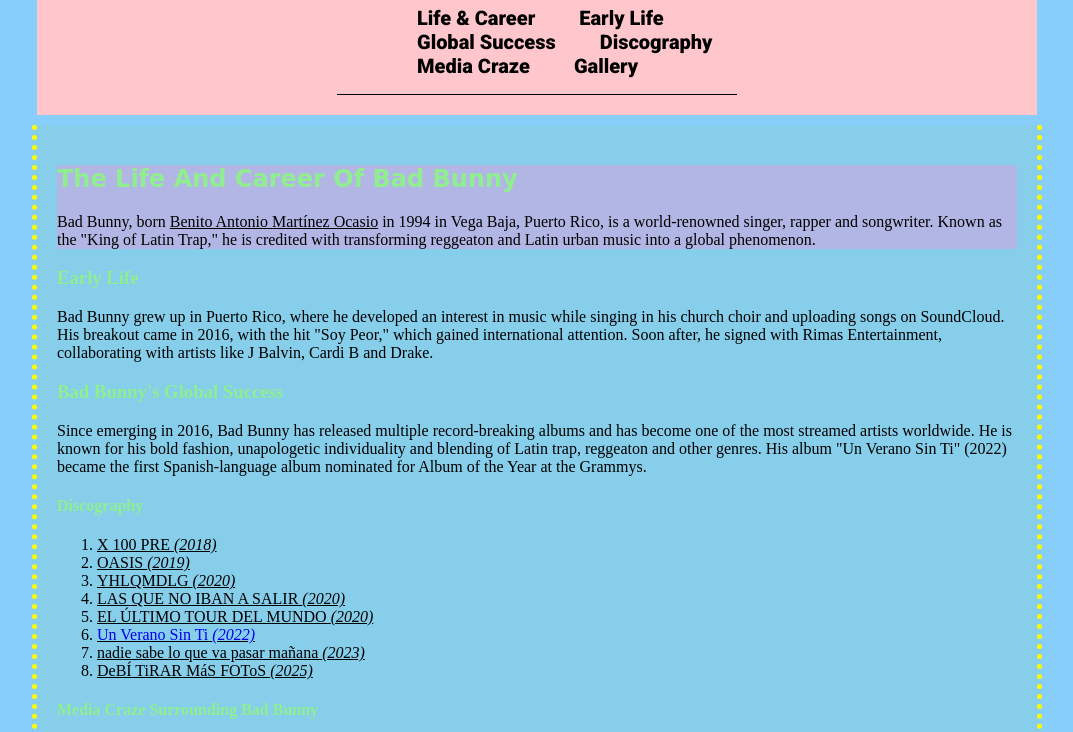
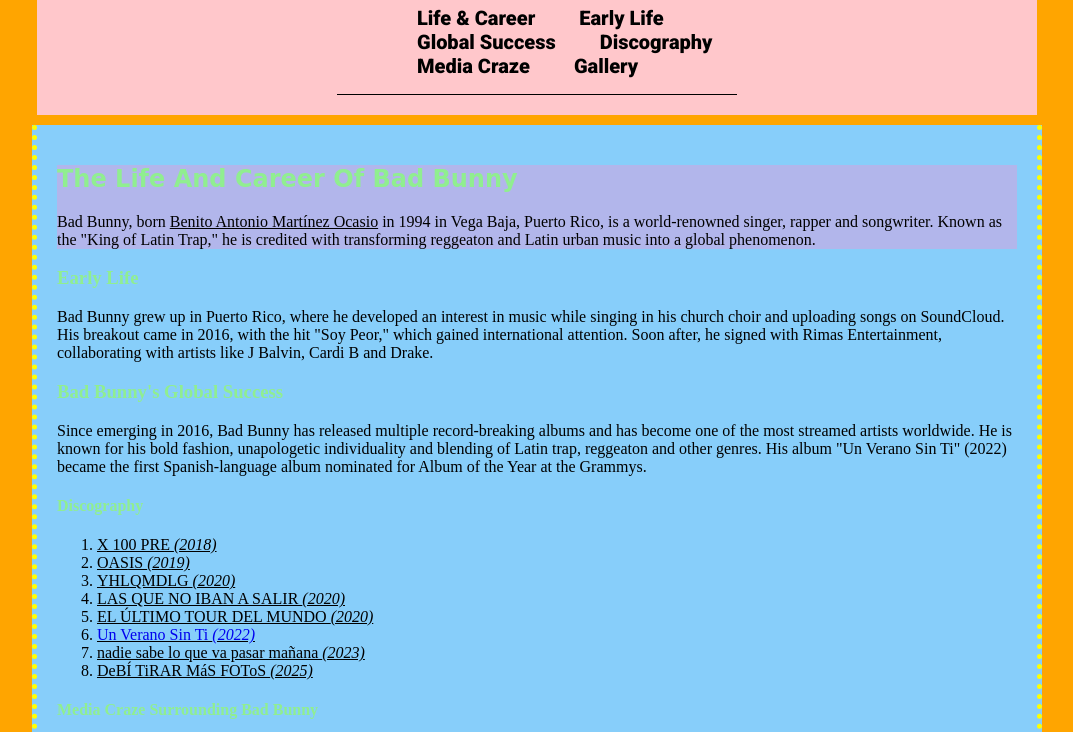
Before and after one commit to smv148/weblab, a plain HTML site: page cssexamples/index.html in a window 1280 px wide. Shown: the part 96-828 px from the top of the page, without its empty margins (103-1176 px from the left). Drawn offline with Linux system fonts and the light colour scheme; files whose address does not match are found by name.

Commit message:
fixed rubric 5

```diff
--- a/cssexamples/css/style.css
+++ b/cssexamples/css/style.css
@@ -2,13 +2,13 @@
 body{
     background-color:lightpink;
     background-color:lightskyblue;
-    background-color
+    background-color: orange;
     /* rgb - 0 - 255 */
 }
 
 header{
     width: 960px;
-    background-color:rgb(255, 199, 203);
+    background-color: rgb(255, 199, 203);
     height: auto;
     padding: 20px;
     border: 5px rgb(250, 126, 145);
@@ -20,7 +20,7 @@ header{
 
 main{
     width: 960px;
-    background-color: skyblue;
+    background-color: lightskyblue;
     padding-top: 20px;
     padding-bottom: 20px;
     padding-left: 20px;
```
